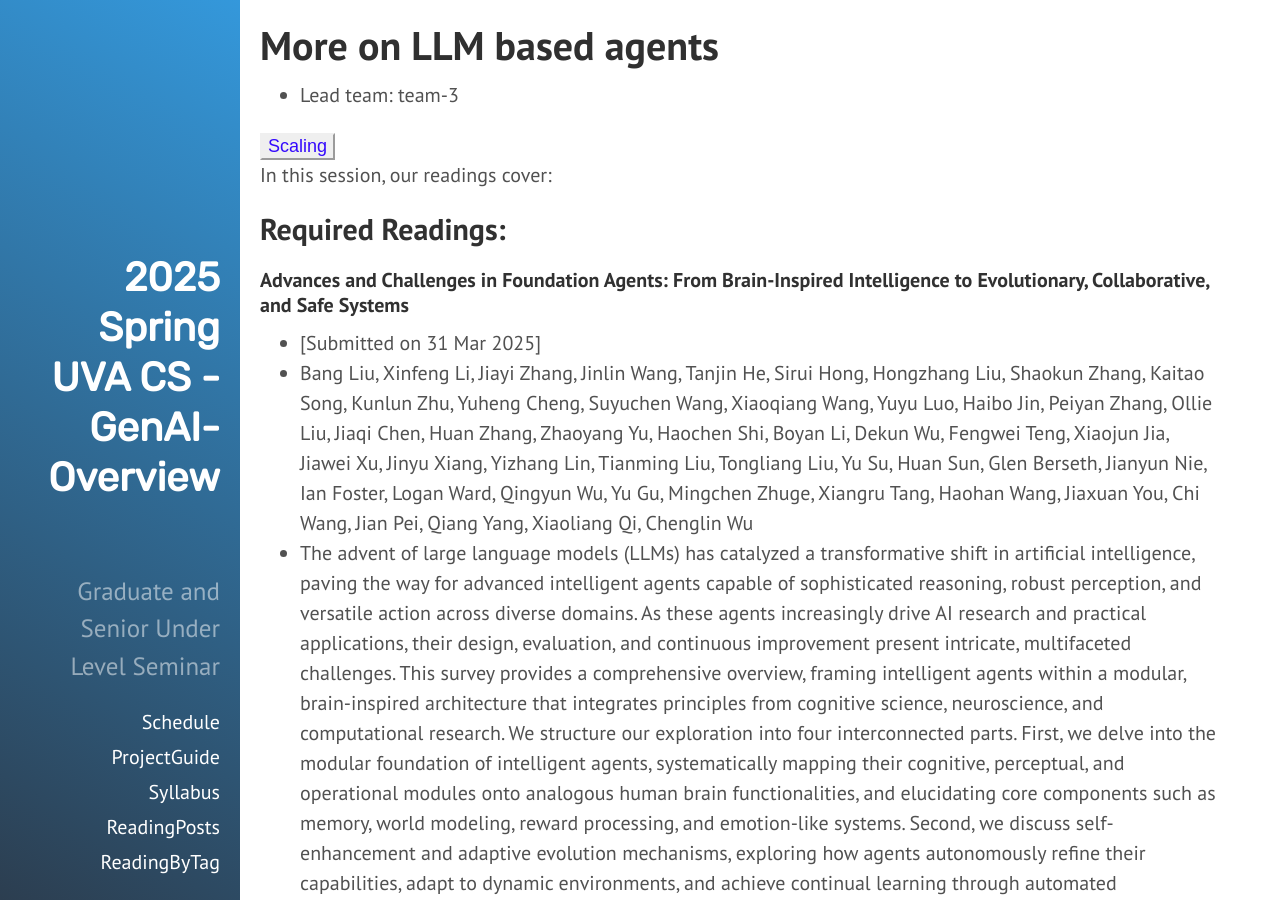
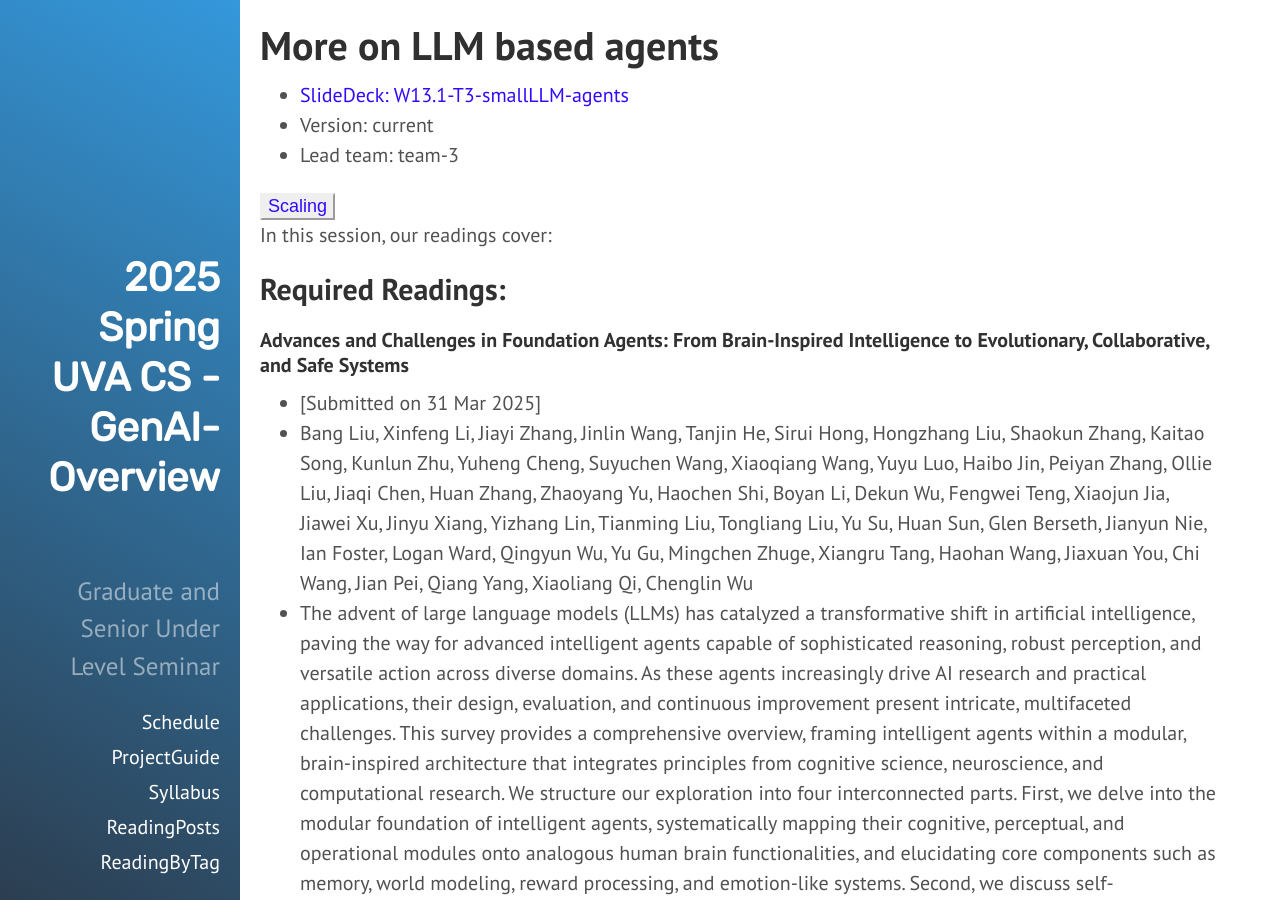
Before and after one commit to qiyanjun/2025sp-GenAI-overview, a Jekyll site: the page built from _contents/S0-L23.md, in a window 1280 px wide and 900 px high. Built offline with Jekyll 4.4.1, drawn with Linux system fonts in a browser that asks for light colours.

Commit message:
adding W13.1-T3-smallLLM-agents

```diff
--- a/_contents/S0-L23.md
+++ b/_contents/S0-L23.md
@@ -1,8 +1,8 @@
 ---
 layout: post
 title: More on LLM based agents
-lecture:
-lectureVersion: next
+lecture: W13.1-T3-smallLLM-agents
+lectureVersion: current
 extraContent:
 notes:
 video: team-3
```
Also changed, not shown: 1 other file.
